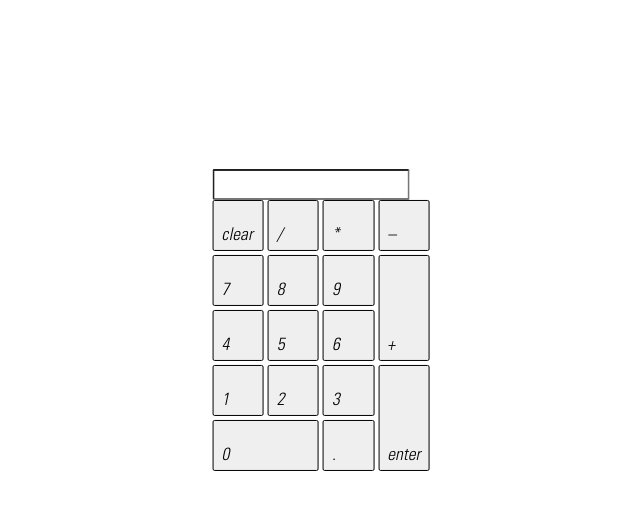
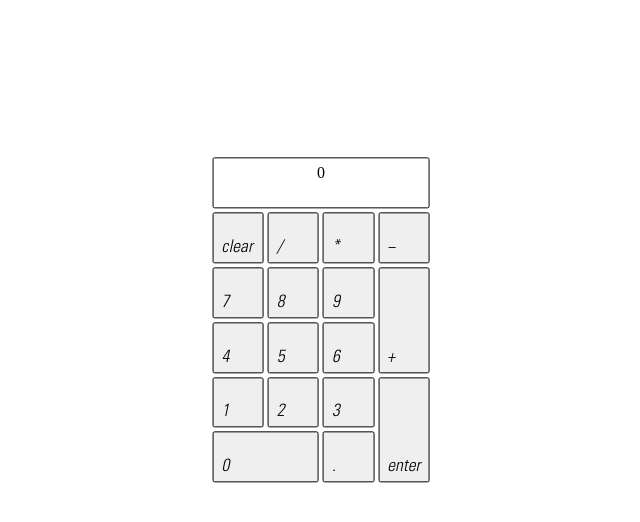
Before and after one commit to calciferchang/calculator, a plain HTML site: page index.html in a window 1280 px wide. Shown: the whole page, without its empty margins (319-959 px from the left). Drawn offline with Linux system fonts and the light colour scheme.

Commit message:
created display skeleton

```diff
--- a/calculator.js
+++ b/calculator.js
@@ -59,3 +59,32 @@ let calculatorState = {
   secondNumber: "",
   display: "0",
 };
+
+const calcDisplay = document.querySelector("#display")
+const displayFirstNum = document.createElement("div")
+displayFirstNum.className = 'displayNum'
+displayFirstNum.innerText = calculatorState.display;
+
+calcDisplay.appendChild(displayFirstNum);
+
+function handleInput(inputType, inputValue) {
+  switch(calculatorState.currentState) {
+    case STATES.EXPECTING_FIRST_NUMBER:
+      // What happens when we get numbers, operators, etc. in this state?
+      switch(inputType) {
+        case "DIGIT":
+          calculatorState.firstNumber = calculatorState.firstNumber + inputValue;
+          break;
+        case "OPERATOR":
+          calculatorState.currentState = EXPECTING_OPERATOR;
+          break;
+      }
+      break;
+    case STATES.EXPECTING_OPERATOR:
+      // State transitions for this state
+      break;
+    case STATES.EXPECTING_SECOND_NUMBER:
+      // State transitions for this state
+      break;
+  }
+}
--- a/index.html
+++ b/index.html
@@ -1,22 +1,21 @@
 <!DOCTYPE html>
 <html lang="en">
-
   <head>
-  <meta charset="UTF-8">
-  <meta name="viewport" content="width=device-width, initial-scale=1.0">
+    <meta charset="UTF-8" />
+    <meta name="viewport" content="width=device-width, initial-scale=1.0" />
     <title>Document</title>
-  <script src="calculator.js"></script>
-  <link rel="stylesheet" href="style.css">
+    <script defer src="calculator.js"></script>
+    <link rel="stylesheet" href="style.css" />
   </head>
 
   <body>
     <div id="calculator">
-    <input id="display"></input>
       <div id="buttonsContainer">
+        <div id="display"></div>
         <button class="button">clear</button>
         <button class="button">/</button>
         <button class="button">*</button>
-      <button class="button">–</button>
+        <button class="button">−</button>
         <button class="button">7</button>
         <button class="button">8</button>
         <button class="button">9</button>
@@ -33,5 +32,4 @@
       </div>
     </div>
   </body>
-
 </html>
--- a/style.css
+++ b/style.css
@@ -14,20 +14,29 @@
 
 #buttonsContainer {
   display: grid;
-  aspect-ratio: 4 / 5;
+  aspect-ratio: 4 / 6;
   max-width: 16em;
   row-gap: 4px;
   column-gap: 4px;
-  grid-template-rows: repeat(5, minmax(0, 1fr));
+  grid-template-rows: repeat(6, minmax(0, 1fr));
   grid-template-columns: repeat(4, minmax(0, 1fr));
 }
 
 #display {
+  grid-row: 1 / 1;
+  grid-column: 1 / 5;
+
   padding: 6px 8px;
   display: flex;
   border-radius: 2px;
   flex: 1 0 0;
   align-self: stretch;
+  border-radius: 2px;
+  border: 1px solid #000;
+
+  display: flex;
+  align-content: right;
+  justify-content: center;
 }
 
 .button {
@@ -54,16 +63,16 @@
 }
 
 .plusButton {
-  grid-row: 2 / 4;
+  grid-row: 3 / 5;
   grid-column: 4 / 4;
 }
 
 .enterButton {
-  grid-row: 4 / 6;
+  grid-row: 5 / 7;
   grid-column: 4 / 4;
 }
 
 .zeroButton {
-  grid-row: 5 / 5;
+  grid-row: 6 / 6;
   grid-column: 1 / 3;
 }
```
Lines whose indentation alone changed are shown as unchanged.
